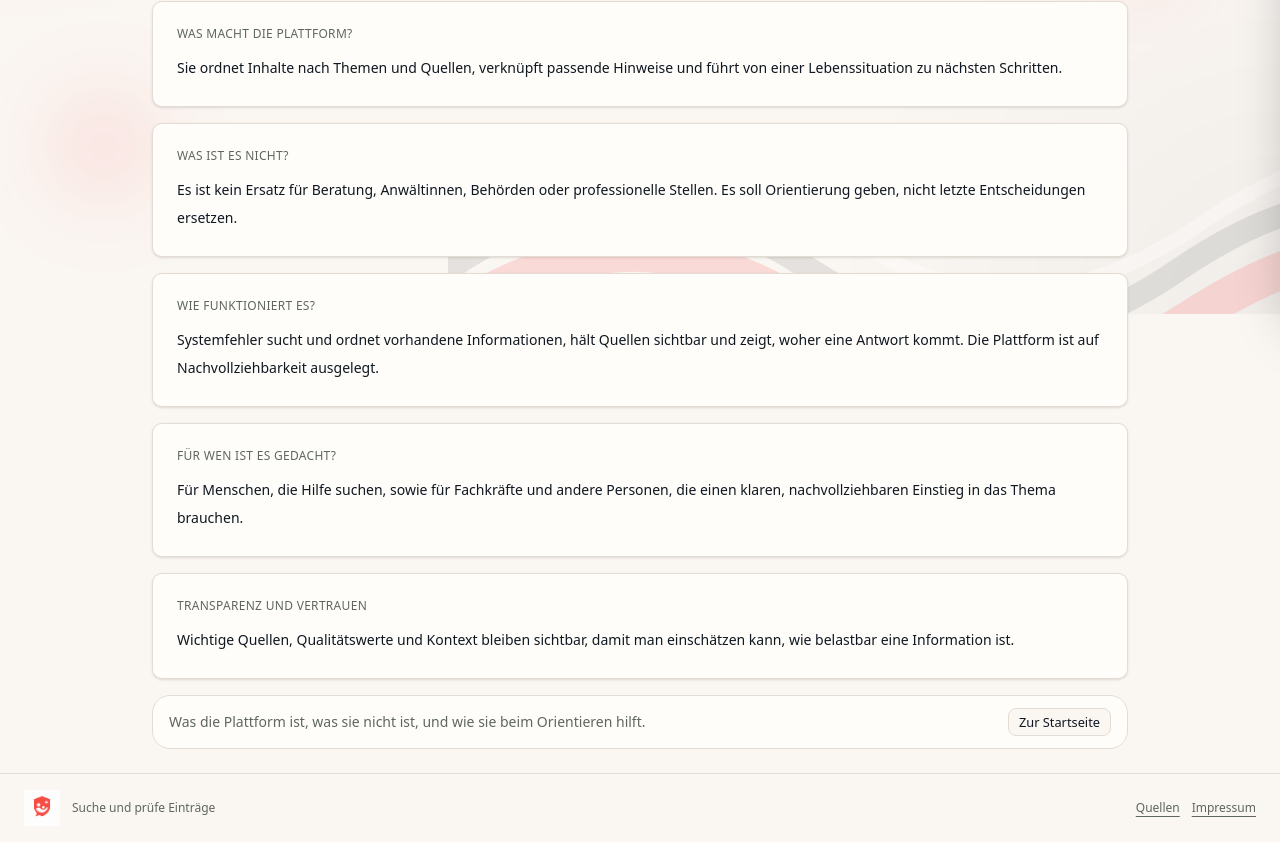
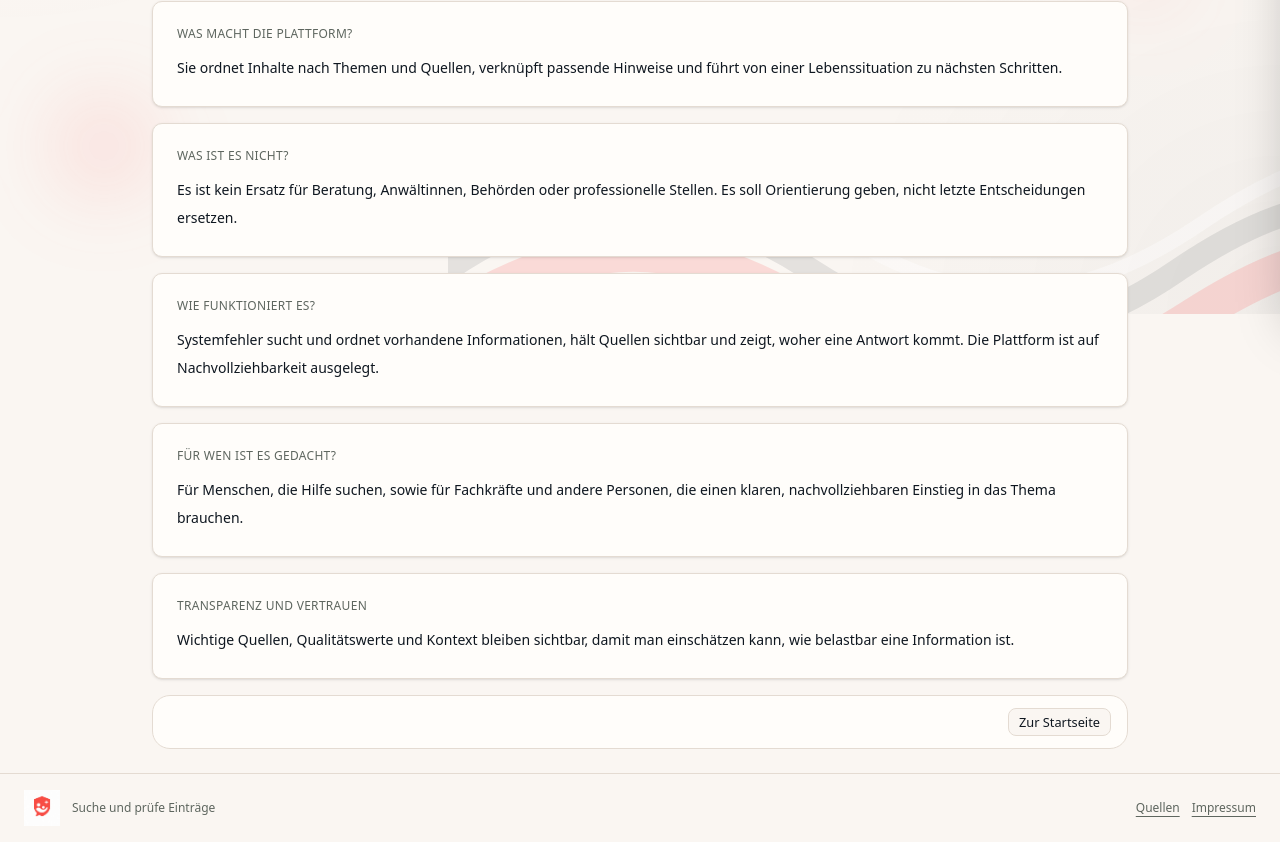
Before and after one commit to steffolino/systemfehler, a React (Vite) app in the folder frontend/: page /about in a window 1280 px wide. Shown: the part 486-1328 px from the top of the page. Built offline with nearby package versions, Linux system fonts and the light colour scheme; no server answers.

Commit message:
Remove repeated about subtitle

```diff
--- a/frontend/src/pages/AboutPage.tsx
+++ b/frontend/src/pages/AboutPage.tsx
@@ -37,8 +37,7 @@ export default function AboutPage() {
         <Section title={t('about.section_for_who')} body={t('about.for_who_body')} />
         <Section title={t('about.section_transparency')} body={t('about.transparency_body')} />
 
-        <div className="flex items-center justify-between rounded-2xl border bg-card px-4 py-3 text-sm">
-          <span className="text-muted-foreground">{t('about.subtitle')}</span>
+        <div className="flex justify-end rounded-2xl border bg-card px-4 py-3 text-sm">
           <Button asChild variant="outline" size="sm">
             <Link to="/">{t('about.back_to_home')}</Link>
           </Button>
```
